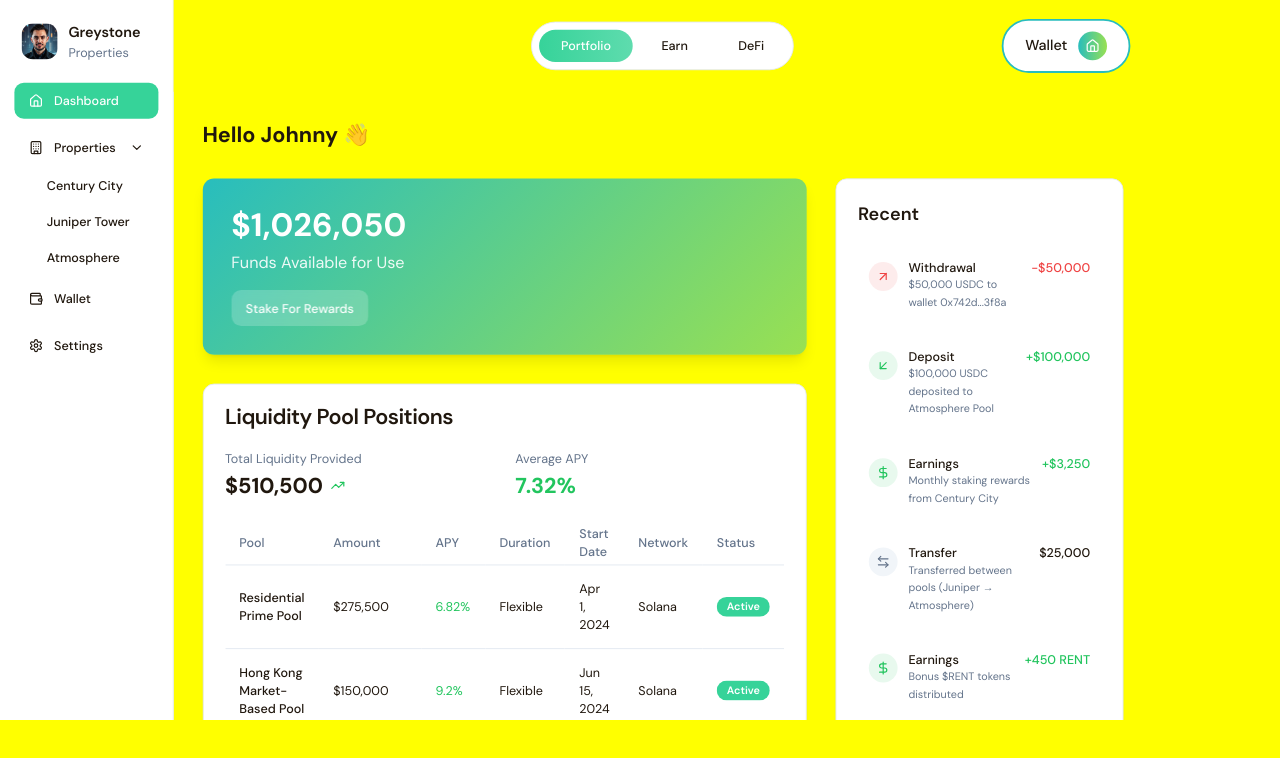
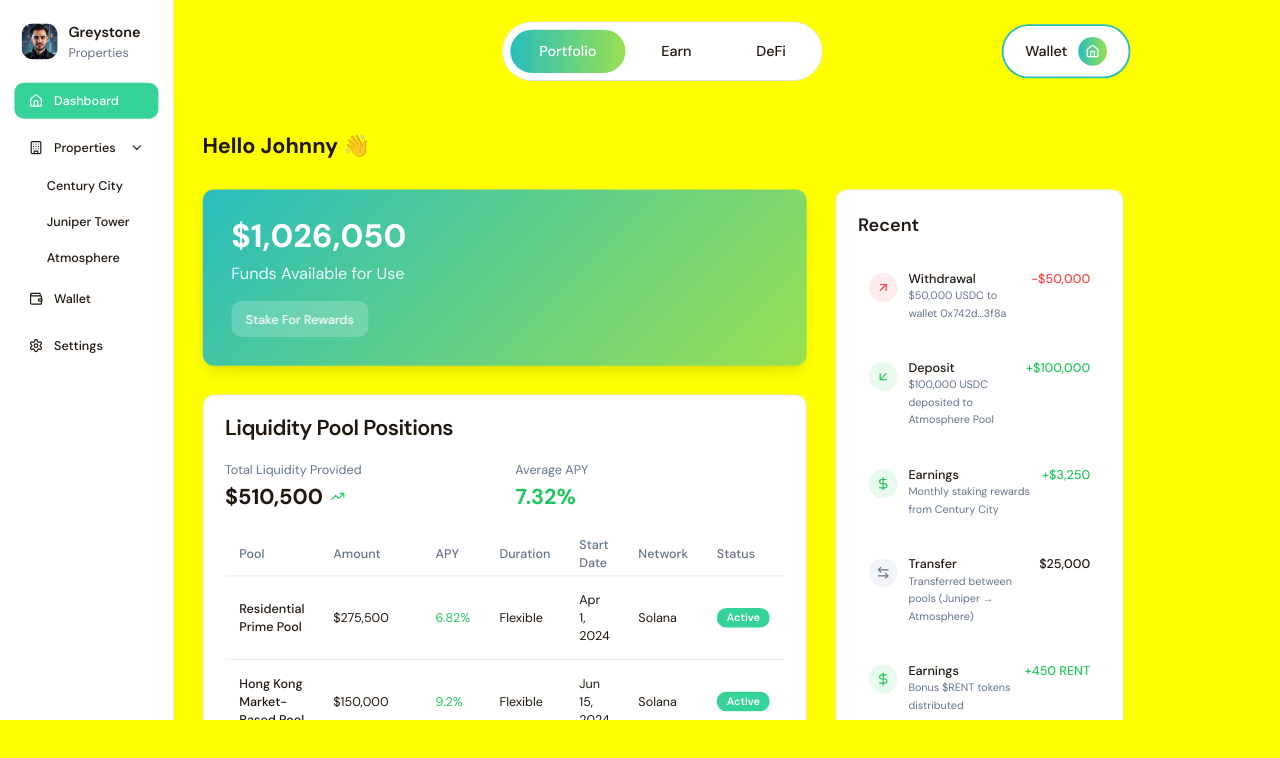
Before and after one commit to RentityTT/lp-rentitydashboard, a React (Vite) app: page / in a window 1280 px wide. Shown: the top 758 px of the page. Built offline with nearby package versions, Linux system fonts and the light colour scheme.

Commit message:
Reverted to commit a7d108c10f7c9763f29d1f13e32c221dc962efb8

```diff
--- a/src/components/TopNavigation.tsx
+++ b/src/components/TopNavigation.tsx
@@ -26,9 +26,9 @@ const TopNavigation = ({
           <button
             key={tab.id}
             className={cn(
-              "px-6 py-2 rounded-full font-medium transition-all text-sm",
+              "px-8 py-3 rounded-full font-medium transition-all text-base",
               activeTab === tab.id
-                ? "bg-gradient-to-r from-primary to-primary/80 text-primary-foreground"
+                ? "bg-gradient-to-r from-[hsl(180,65%,45%)] to-[hsl(90,70%,60%)] text-white"
                 : "text-foreground hover:text-foreground/80"
             )}
             onClick={() => onTabClick(tab.id)}
```
